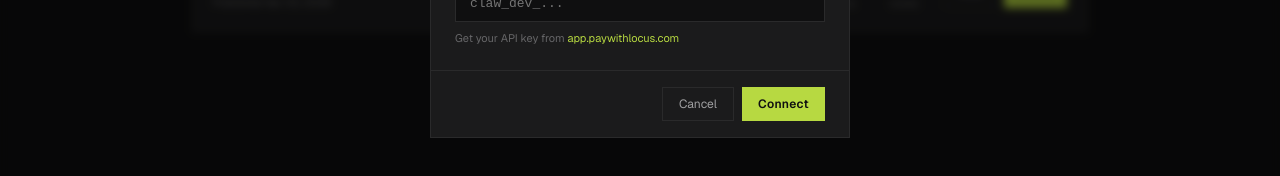
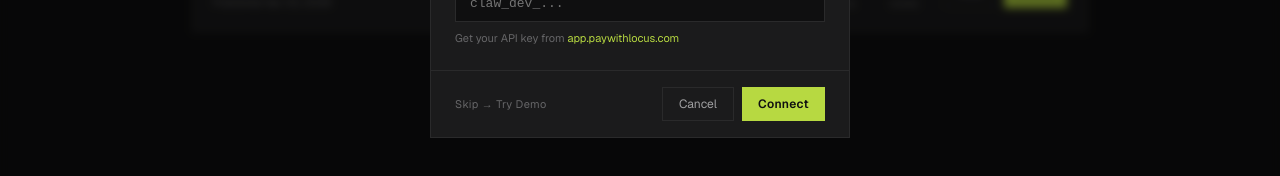
Before and after one commit to maulana-tech/buildwithlocus, a Next.js app: page /analytics in a window 1280 px wide. Both pictures are taken after a click on the button "CONNECT WALLET". Shown: the part 418-594 px from the top of the page. Built offline with nearby package versions, Linux system fonts and the light colour scheme.

Commit message:
refactor(src/components/AppNavbar.tsx): feat: new API key, auto-deploy reuse, wallet connect, demo mode, logo

```diff
--- a/src/components/AppNavbar.tsx
+++ b/src/components/AppNavbar.tsx
@@ -280,7 +280,14 @@ export function AppNavbar() {
                 Get your API key from <a href="https://app.paywithlocus.com" target="_blank" rel="noopener" style={{ color: '#b7d941', textDecoration: 'none' }}>app.paywithlocus.com</a>
               </p>
             </div>
-            <div style={{ padding: '16px 24px', borderTop: '1px solid #2a2a2b', display: 'flex', justifyContent: 'flex-end', gap: '8px' }}>
+            <div style={{ padding: '16px 24px', borderTop: '1px solid #2a2a2b', display: 'flex', justifyContent: 'space-between', alignItems: 'center' }}>
+              <a
+                href="/dashboard?demo=1"
+                style={{ fontSize: '11px', color: '#666668', textDecoration: 'none', letterSpacing: '0.03em' }}
+              >
+                Skip &rarr; Try Demo
+              </a>
+              <div style={{ display: 'flex', gap: '8px' }}>
                 <button
                   onClick={() => setShowConnect(false)}
                   style={{ padding: '8px 16px', background: 'transparent', border: '1px solid #2a2a2b', color: '#a0a0a2', fontSize: '12px', cursor: 'pointer' }}
@@ -297,6 +304,7 @@ export function AppNavbar() {
               </div>
             </div>
           </div>
+        </div>
       )}
     </>
   );
```
Lines whose indentation alone changed are shown as unchanged.
